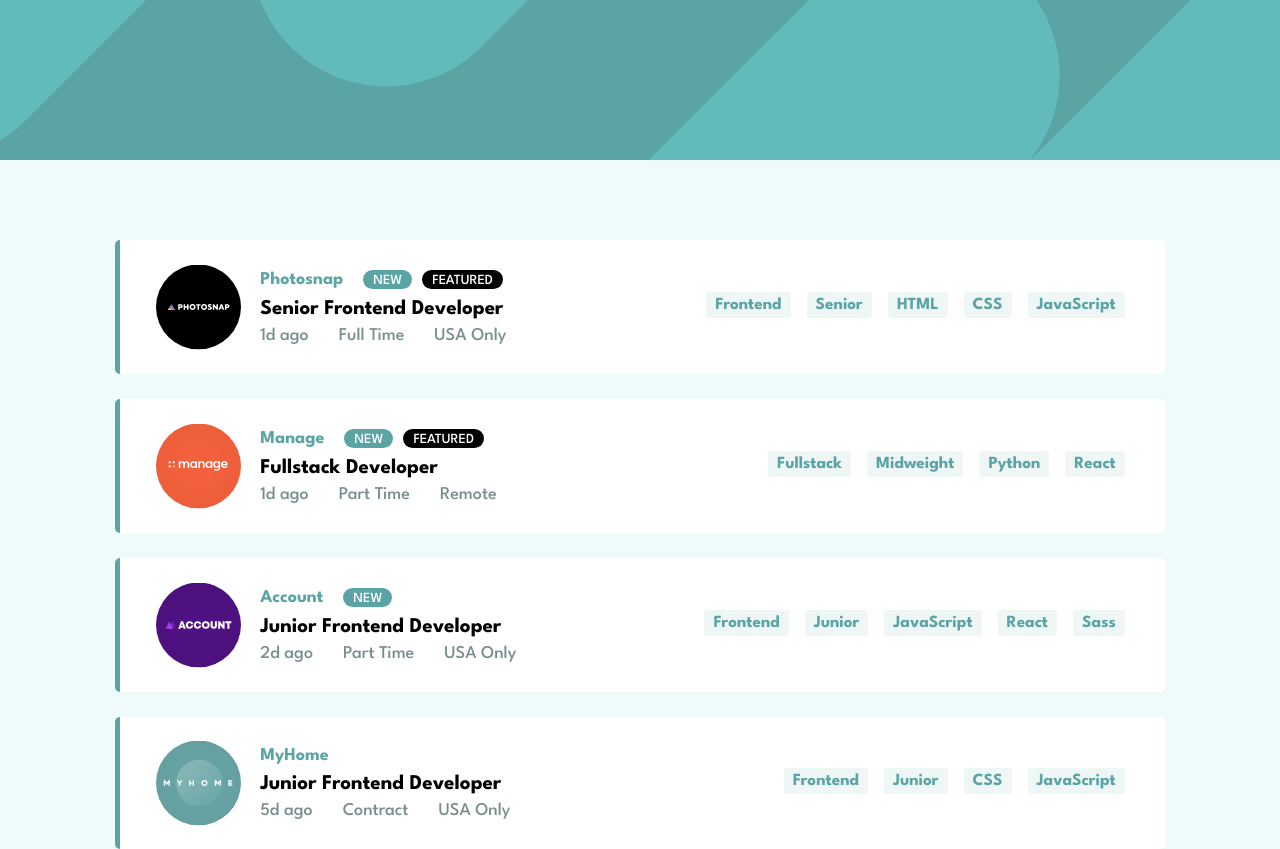
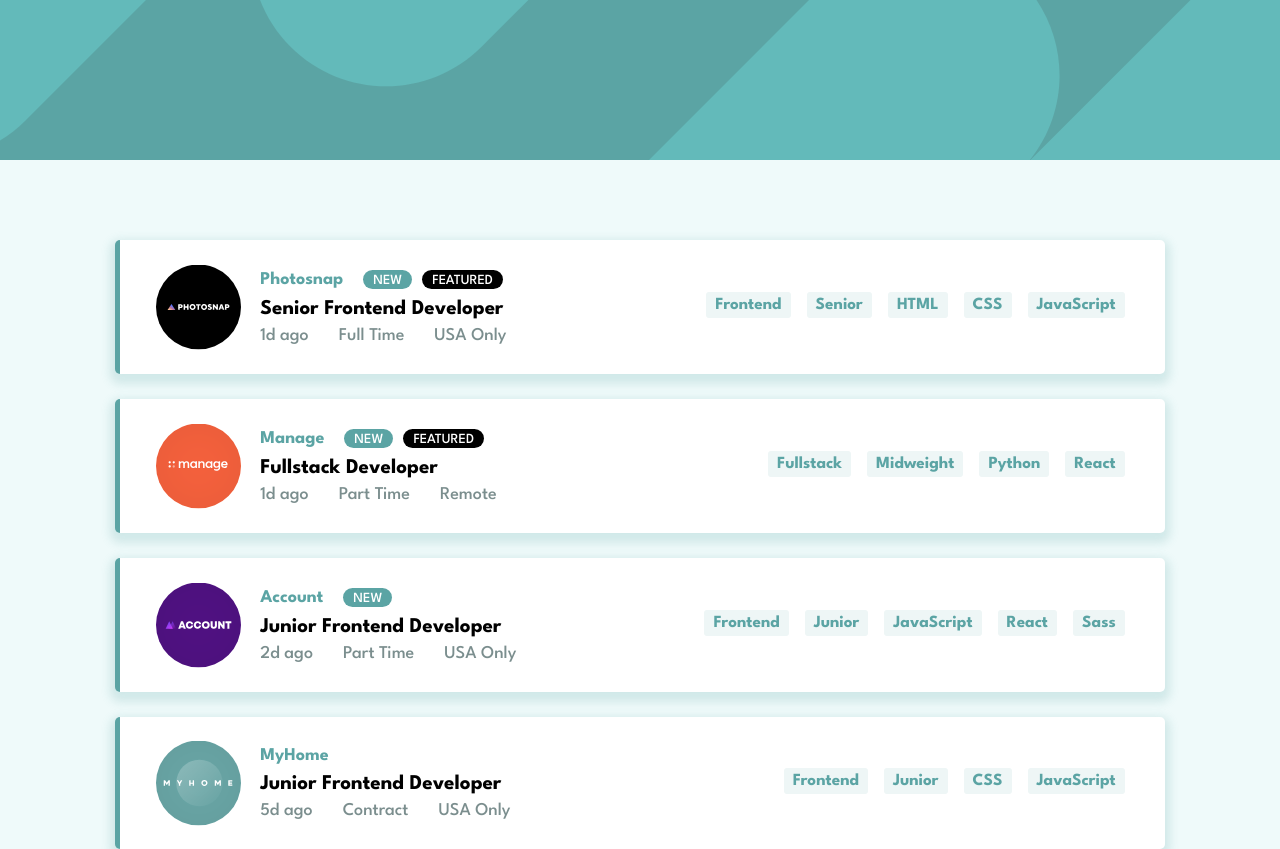
Before and after one commit to sanketcharanpahadi/job-listings-with-filtering, a plain HTML site: page index.html in a window 1280 px wide. Shown: the top 849 px of the page. Drawn offline with Linux system fonts and the light colour scheme.

Commit message:
updated styles

```diff
--- a/style.css
+++ b/style.css
@@ -45,7 +45,6 @@ body {
   top: 75%;
   left: 50%;
   transform: translateX(-50%);
-  display: flex;
   padding: 2rem 4rem 2rem 4.1rem;
   flex-wrap: wrap;
   gap: 1.5rem;
@@ -220,11 +219,9 @@ body {
     display: flex;
     justify-content: space-between;
     align-items: center;
-    padding: 3rem 4rem;
-    padding-top: 2.5rem;
-    padding-left: 14rem;
     margin-bottom: 2.5rem;
-    box-shadow: none;
+    box-shadow: 0 5px 10px 5px hsla(180, 29%, 50%, 0.2);
+    padding: 2.5rem 4rem 3rem 14rem;
   }
 
   .company-img {
```
